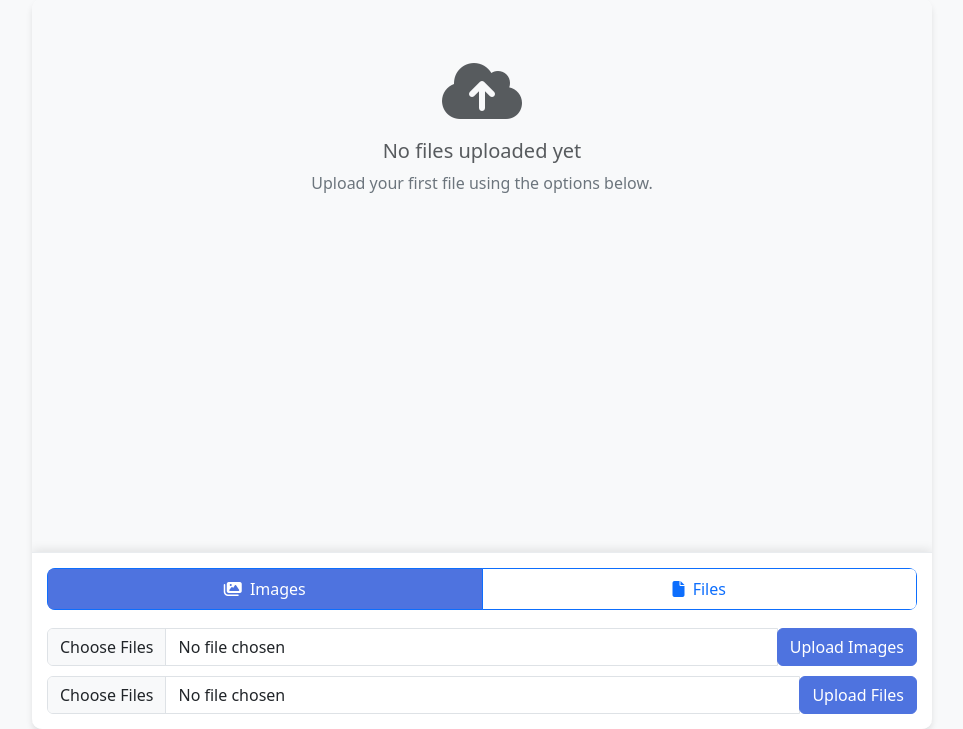
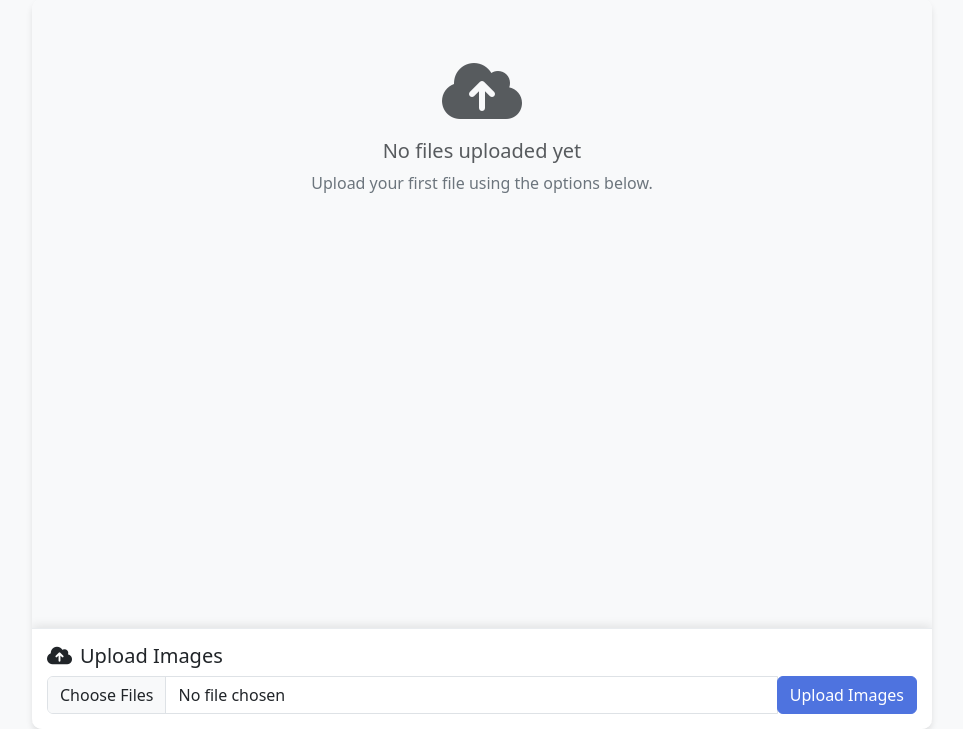
Before and after one commit to zhongkai-dev/imageshare, a Node server app: page /files/dashboard in a window 1280 px wide. Shown: the part 71-800 px from the top of the page, without its empty margins (158-1121 px from the left). Run offline with Node 20, Linux system fonts and the light colour scheme; the visitor is signed in with stand-in values (Sample User, id 1); some libraries are stand-ins or nearby versions.

Commit message:
Remove document upload functionality and keep only image upload

```diff
--- a/models/File.js
+++ b/models/File.js
@@ -32,7 +32,6 @@ const FileSchema = new mongoose.Schema({
   },
   fileType: {
     type: String,
-    enum: ['image', 'document'],
     default: 'image'
   },
   uploadDate: {
--- a/public/style.css
+++ b/public/style.css
@@ -100,25 +100,9 @@ body {
   box-shadow: 0 -2px 10px rgba(0,0,0,0.1);
 }
 
-/* Upload tabs styling */
-.upload-tabs .btn-group {
-  border-radius: 8px;
-  overflow: hidden;
-}
-
-.upload-tabs .btn {
-  flex: 1;
-  padding: 8px 0;
-  transition: all 0.2s;
-}
-
-.upload-tabs .btn.active {
-  background-color: #4e73df;
-  color: white;
-}
-
-.upload-tab-content {
-  margin-top: 10px;
+.upload-header {
+  display: flex;
+  align-items: center;
 }
 
 /* Message styling */
--- a/routes/files.js
+++ b/routes/files.js
@@ -33,7 +33,7 @@ const storage = multer.diskStorage({
   }
 });
 
-// File filters
+// File filter for images only
 const imageFilter = (req, file, cb) => {
   // Accept only image files
   if (file.mimetype.startsWith('image/')) {
@@ -43,40 +43,12 @@ const imageFilter = (req, file, cb) => {
   }
 };
 
-const documentFilter = (req, file, cb) => {
-  // Accept document files
-  const allowedTypes = [
-    'application/pdf',
-    'application/msword',
-    'application/vnd.openxmlformats-officedocument.wordprocessingml.document',
-    'application/vnd.ms-excel',
-    'application/vnd.openxmlformats-officedocument.spreadsheetml.sheet',
-    'text/plain',
-    'application/zip',
-    'application/x-rar-compressed',
-    'application/vnd.ms-powerpoint',
-    'application/vnd.openxmlformats-officedocument.presentationml.presentation'
-  ];
-
-  if (allowedTypes.includes(file.mimetype)) {
-    cb(null, true);
-  } else {
-    cb(new Error('Only document files are allowed!'), false);
-  }
-};
-
-// Create different upload handlers for images and documents
+// Create upload handler for images
 const uploadImages = multer({
   storage,
   limits: { fileSize: 10 * 1024 * 1024 }, // 10MB limit
   fileFilter: imageFilter
 }).array('images', 10);
-
-const uploadDocuments = multer({
-  storage,
-  limits: { fileSize: 10 * 1024 * 1024 }, // 10MB limit
-  fileFilter: documentFilter
-}).array('files', 10);
 
 // Dashboard - Show user's files grouped by upload batch
 router.get('/dashboard', isAuthenticated, async (req, res) => {
@@ -104,16 +76,31 @@ router.get('/dashboard', isAuthenticated, async (req, res) => {
       date: fileGroups[key].date
     })).sort((a, b) => b.date - a.date);
 
+    // Helper function for file icons
+    const getFileIcon = (mimetype) => {
+      if (mimetype.startsWith('image/')) return 'fa-file-image text-primary';
+      if (mimetype === 'application/pdf') return 'fa-file-pdf text-danger';
+      if (mimetype.includes('document') || mimetype.includes('word')) return 'fa-file-word text-primary';
+      if (mimetype.includes('spreadsheet') || mimetype.includes('excel')) return 'fa-file-excel text-success';
+      if (mimetype.includes('audio')) return 'fa-file-audio text-warning';
+      if (mimetype.includes('video')) return 'fa-file-video text-danger';
+      if (mimetype.includes('zip') || mimetype.includes('compressed')) return 'fa-file-archive text-warning';
+      if (mimetype.includes('text/')) return 'fa-file-alt text-info';
+      return 'fa-file text-secondary';
+    };
+
     res.render('dashboard', {
       userId: req.session.userId,
-      groupedFiles
+      groupedFiles,
+      getFileIcon
     });
   } catch (err) {
     console.error(err);
     res.status(500).render('dashboard', {
       userId: req.session.userId,
       groupedFiles: [],
-      error: 'Failed to load files'
+      error: 'Failed to load files',
+      getFileIcon: (mimetype) => 'fa-file text-secondary'
     });
   }
 });
@@ -145,45 +132,6 @@ router.post('/upload-images', isAuthenticated, (req, res) => {
           userId: req.session.userId,
           groupId: groupId,
           fileType: 'image'
-        });
-      });
-
-      await Promise.all(filePromises);
-      res.redirect('/files/dashboard');
-    } catch (err) {
-      console.error('File upload error:', err);
-      res.status(500).redirect('/files/dashboard');
-    }
-  });
-});
-
-// Upload documents
-router.post('/upload-documents', isAuthenticated, (req, res) => {
-  uploadDocuments(req, res, async (err) => {
-    if (err) {
-      console.error('Document upload error:', err);
-      return res.status(400).redirect('/files/dashboard');
-    }
-
-    try {
-      if (!req.files || req.files.length === 0) {
-        return res.status(400).redirect('/files/dashboard');
-      }
-
-      // Generate a group ID for this batch of files
-      const groupId = uuidv4();
-
-      // Save each file info to database with the same groupId
-      const filePromises = req.files.map(file => {
-        return File.create({
-          filename: file.filename,
-          originalName: file.originalname,
-          path: file.path,
-          size: file.size,
-          mimetype: file.mimetype,
-          userId: req.session.userId,
-          groupId: groupId,
-          fileType: 'document'
         });
       });
 
--- a/views/dashboard.ejs
+++ b/views/dashboard.ejs
@@ -109,17 +109,10 @@
     <div style="height: 15px;"></div>
   </div>
 
-  <!-- Upload form with separate options -->
+  <!-- Upload form with image upload only -->
   <div class="upload-form">
-    <div class="upload-tabs">
-      <div class="btn-group w-100 mb-2">
-        <button type="button" class="btn btn-outline-primary active" id="imagesTabBtn" onclick="switchTab('images')">
-          <i class="fas fa-images me-1"></i> Images
-        </button>
-        <button type="button" class="btn btn-outline-primary" id="filesTabBtn" onclick="switchTab('files')">
-          <i class="fas fa-file me-1"></i> Files
-        </button>
-      </div>
+    <div class="upload-header mb-2">
+      <h5 class="mb-0"><i class="fas fa-cloud-upload-alt me-2"></i>Upload Images</h5>
     </div>
 
     <!-- Images Upload Form -->
@@ -129,18 +122,6 @@
           <input type="file" class="form-control" name="images" multiple accept="image/*" required>
           <div class="input-group-append">
             <button type="submit" class="btn btn-primary">Upload Images</button>
-          </div>
-        </div>
-      </form>
-    </div>
-
-    <!-- Files Upload Form -->
-    <div id="filesUploadForm" class="upload-tab-content">
-      <form action="/files/upload-documents" method="post" enctype="multipart/form-data">
-        <div class="input-group">
-          <input type="file" class="form-control" name="files" multiple accept=".pdf,.doc,.docx,.xls,.xlsx,.txt,.zip,.rar,.ppt,.pptx" required>
-          <div class="input-group-append">
-            <button type="submit" class="btn btn-primary">Upload Files</button>
           </div>
         </div>
       </form>
@@ -171,35 +152,7 @@
       btn.innerHTML = '<span class="spinner-border spinner-border-sm" role="status" aria-hidden="true"></span> Uploading...';
       btn.disabled = true;
     });
-
-    document.getElementById('filesUploadForm').addEventListener('submit', function() {
-      const btn = this.querySelector('button[type="submit"]');
-      btn.innerHTML = '<span class="spinner-border spinner-border-sm" role="status" aria-hidden="true"></span> Uploading...';
-      btn.disabled = true;
-    });
   };
-
-  // Tab switching functionality
-  function switchTab(tabName) {
-    // Hide all tab contents
-    document.querySelectorAll('.upload-tab-content').forEach(tab => {
-      tab.style.display = 'none';
-    });
-
-    // Remove active class from all tab buttons
-    document.querySelectorAll('.upload-tabs .btn').forEach(btn => {
-      btn.classList.remove('active');
-    });
-
-    // Show the selected tab content and activate button
-    if (tabName === 'images') {
-      document.getElementById('imagesUploadForm').style.display = 'block';
-      document.getElementById('imagesTabBtn').classList.add('active');
-    } else {
-      document.getElementById('filesUploadForm').style.display = 'block';
-      document.getElementById('filesTabBtn').classList.add('active');
-    }
-  }
 
   // Image preview functionality
   function openImagePreview(src, name) {
@@ -277,32 +230,5 @@
     if (isIOS && !isInStandaloneMode) {
       document.getElementById('iosInstallMessage').style.display = 'block';
     }
-
-    // Tab switching functionality
-    const imagesTabBtn = document.getElementById('imagesTabBtn');
-    const filesTabBtn = document.getElementById('filesTabBtn');
-    const imagesUploadForm = document.getElementById('imagesUploadForm');
-    const filesUploadForm = document.getElementById('filesUploadForm');
-
-    // Initially show images form and hide files form
-    imagesUploadForm.style.display = 'block';
-    filesUploadForm.style.display = 'none';
-    imagesTabBtn.classList.add('active');
-
-    // Switch to images tab
-    imagesTabBtn.addEventListener('click', function() {
-      imagesUploadForm.style.display = 'block';
-      filesUploadForm.style.display = 'none';
-      imagesTabBtn.classList.add('active');
-      filesTabBtn.classList.remove('active');
-    });
-
-    // Switch to files tab
-    filesTabBtn.addEventListener('click', function() {
-      filesUploadForm.style.display = 'block';
-      imagesUploadForm.style.display = 'none';
-      filesTabBtn.classList.add('active');
-      imagesTabBtn.classList.remove('active');
-    });
   });
 </script>
```
Also changed, not shown: other parts of public/style.css (+0 -48 lines).
